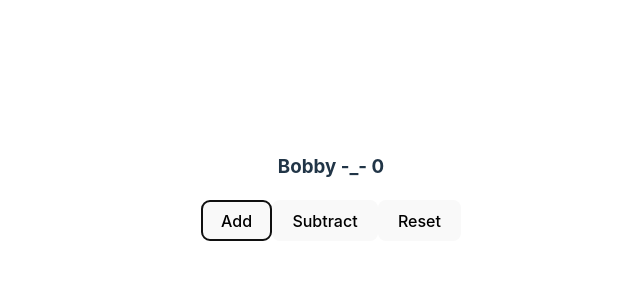
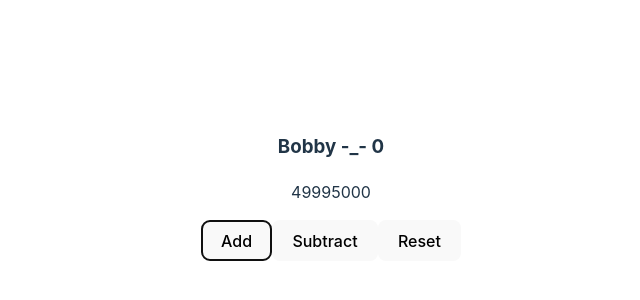
Before and after one commit to arief-github/learning-react-typescript, a React (Vite) app: page / in a window 1280 px wide. Shown: the part 212-512 px from the top of the page, without its empty margins (309-949 px from the left). Built offline with nearby package versions, Linux system fonts and the light colour scheme.

Commit message:
initialize use memo hook for optimizing performance

```diff
--- a/src/components/PersonScore/index.tsx
+++ b/src/components/PersonScore/index.tsx
@@ -1,4 +1,4 @@
-import { useEffect, useReducer, useRef } from "react";
+import { useEffect, useReducer, useRef, useMemo } from "react";
 import { getPerson } from "../../types/getPerson";
 import State from "../../types/State";
 import Action from "../../types/Action";
@@ -16,6 +16,18 @@
         default:
             return state
     }
+}
+
+function sillyExpensiveFunction() {
+    console.log("Executing Silly Function")
+
+    let sum: number = 0;
+
+    for (let i = 0; i < 10000; i++) {
+        sum += i;
+    }
+
+    return sum;
 }
 
 export function PersonScore() {
@@ -40,12 +52,16 @@
         }
     }, [loading])
 
+    const expensiveCalculation = useMemo(() => sillyExpensiveFunction(), [])
 
     if(loading) return <div>Loading ...</div>
 
     return (
         <>
             <h3>{name} -_- {score}</h3>
+
+            <p>{expensiveCalculation}</p>
+
             <button ref={addButtonRef} onClick={() => { dispatch({ type: 'increment' }) }}>Add</button>
             <button onClick={() => { dispatch({ type: 'decrement' }) }}>Subtract</button>
             <button onClick={() => { dispatch({ type: 'reset' }) }} >Reset</button>
```
